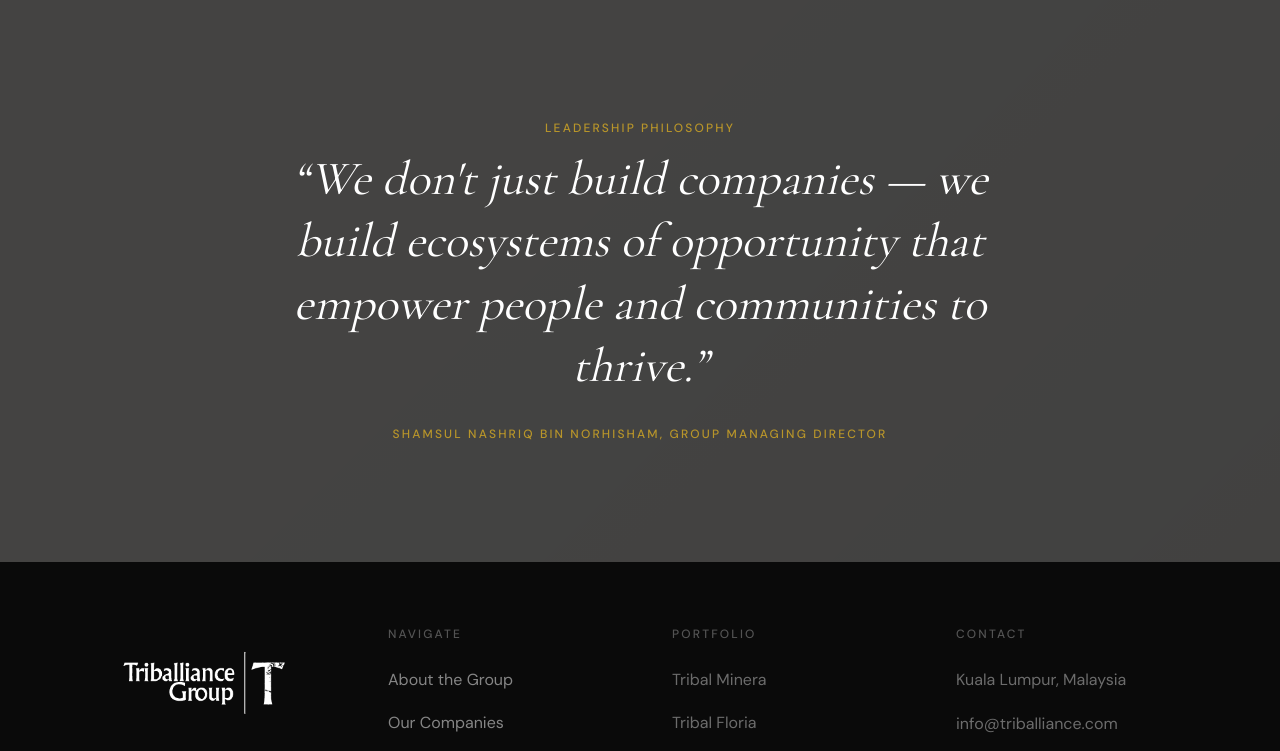
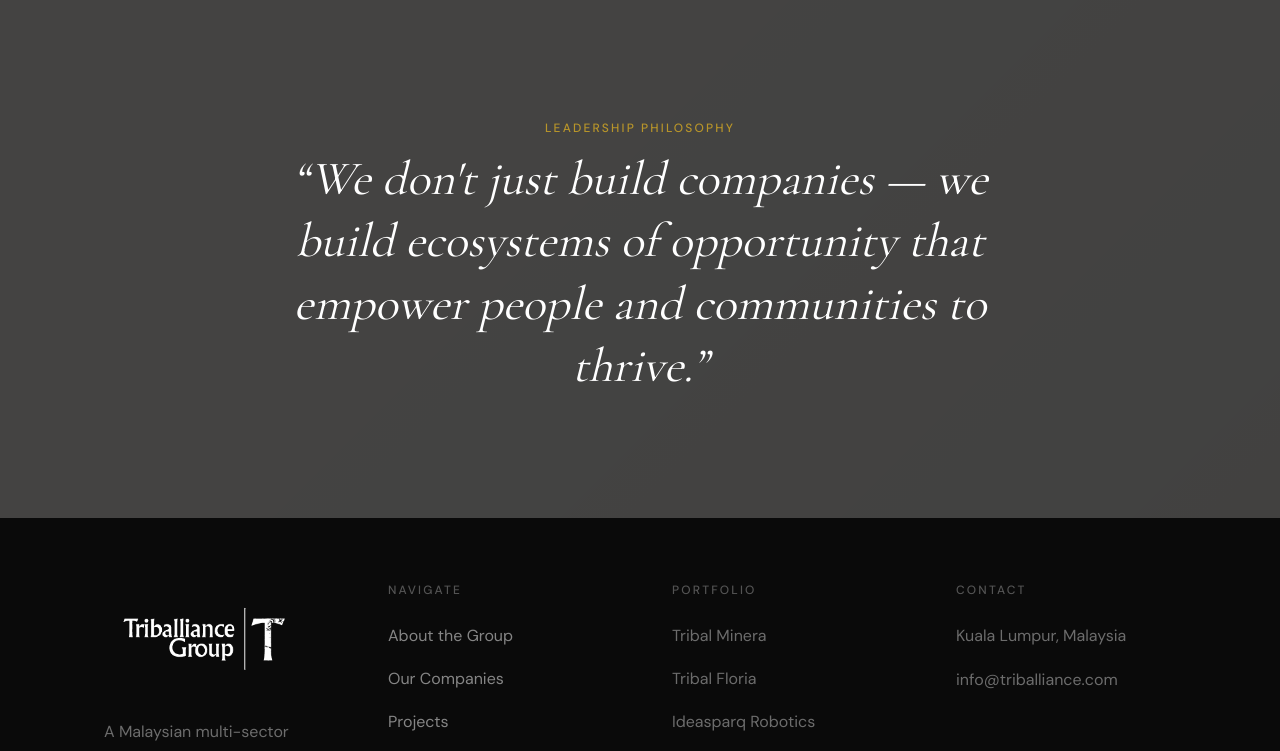
Before and after one commit to shamnashriq-ai/triballiance-website, a Next.js app: page /about/leadership in a window 1280 px wide. Shown: the part 3712-4463 px from the top of the page. Built offline with nearby package versions, Linux system fonts and the light colour scheme.

Commit message:
Remove name and title from leadership quote

```diff
--- a/src/app/about/leadership/page.tsx
+++ b/src/app/about/leadership/page.tsx
@@ -129,9 +129,6 @@
                 &ldquo;We don&apos;t just build companies — we build ecosystems of
                 opportunity that empower people and communities to thrive.&rdquo;
               </blockquote>
-              <p className="label-text text-[var(--color-accent)] mt-7 text-center md:text-center md:text-xs md:tracking-[0.18em] md:uppercase">
-                Shamsul Nashriq Bin Norhisham, Group Managing Director
-              </p>
             </ScrollReveal>
           </div>
         </div>
```
